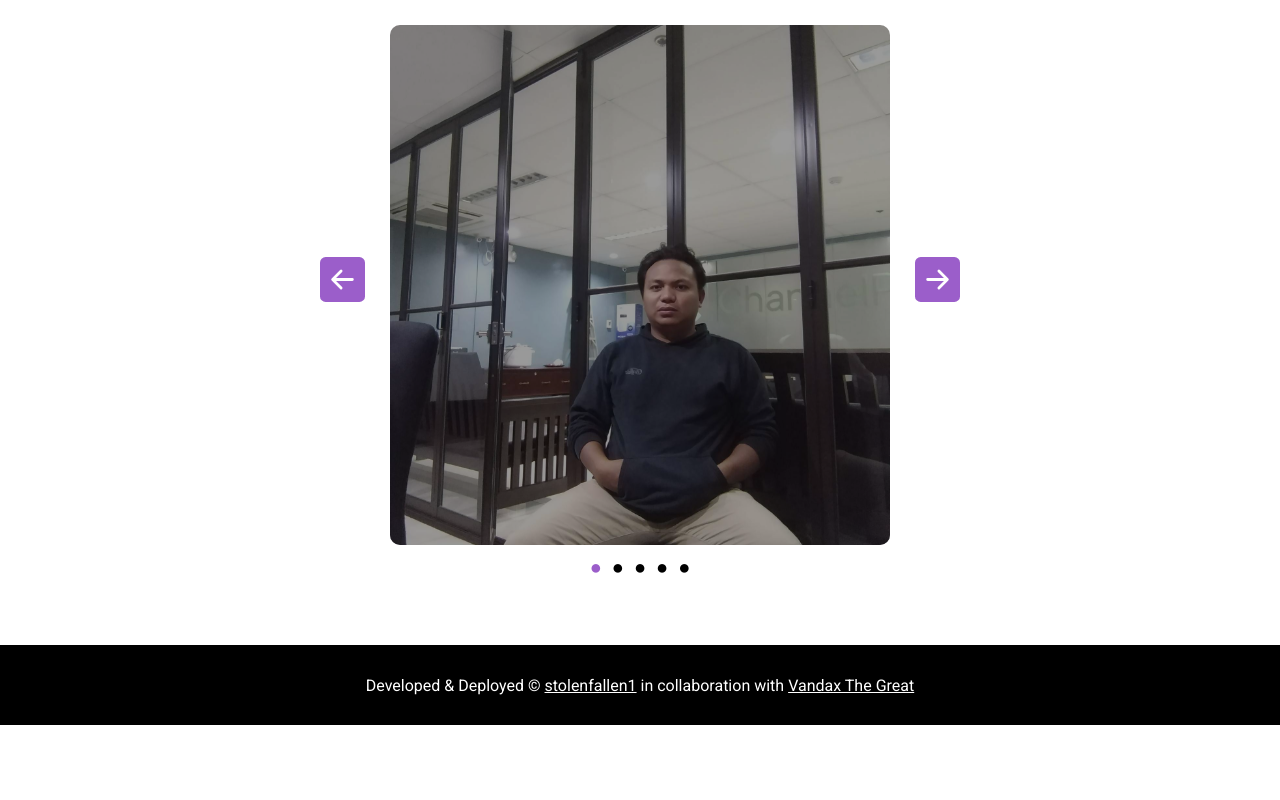
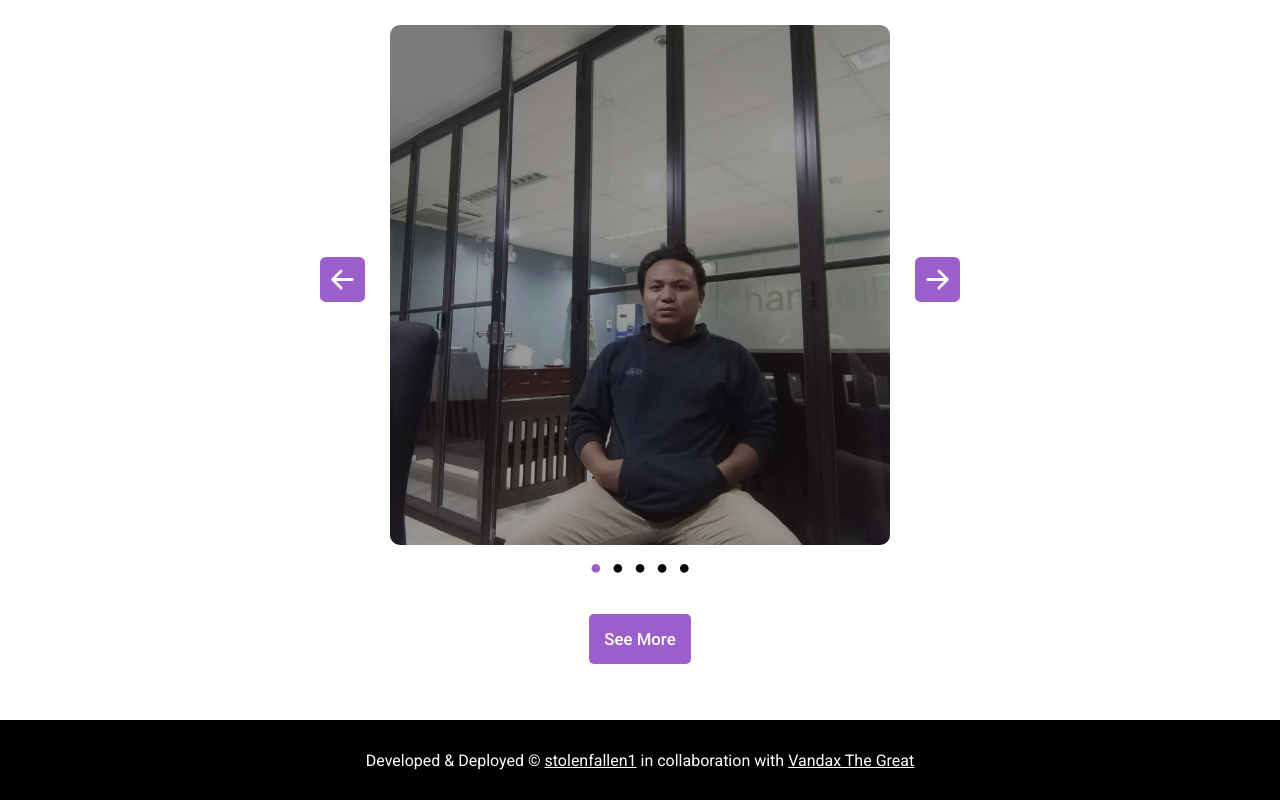
Before and after one commit to stolenfallen1/React_BlogV1_Static, a React (Vite) app: page / in a window 1280 px wide. Shown: the part 2357-3157 px from the top of the page. Before the commit the page ends 3082 px from the top, so only its background shows below. Built offline with nearby package versions, Linux system fonts and the light colour scheme.

Commit message:
minor changes & see more button

```diff
--- a/src/components/About.jsx
+++ b/src/components/About.jsx
@@ -11,7 +11,7 @@ const About = ({ isDarkMode }) => {
                     repellendus id autem non enim, dicta labore quidem est mollitia optio magni dolores!</p>
             </div>
             <div className="about-img">
-                <img src={aboutImg} className="about-image" />
+                <img src={aboutImg} className="about-image" style={{ borderRadius: "10px" }} />
             </div>
         </div>
     )
--- a/src/components/Challenges.jsx
+++ b/src/components/Challenges.jsx
@@ -11,7 +11,7 @@ const Challenges = ({ isDarkMode }) => {
                     repellendus id autem non enim, dicta labore quidem est mollitia optio magni dolores!</p>
             </div>
             <div className="challenges-img">
-                <img src={challengesImg} className="challenges-image" />
+                <img src={challengesImg} className="challenges-image" style={{ borderRadius: "10px" }} />
             </div>
         </div>
     )
--- a/src/components/Slider.jsx
+++ b/src/components/Slider.jsx
@@ -50,6 +50,9 @@ const Slider = ({ slides, isDarkMode }) => {
             </div>
           ))}
         </div>
+        <div className="button-container">
+          <button className="slider-button">See More</button>
+        </div>
       </div>
     </Fragment>
   );
--- a/src/styles/About.css
+++ b/src/styles/About.css
@@ -36,7 +36,6 @@
 .about-image {
   max-width: 100%;
   max-height: 600px;
-  border-radius: 10px;
 }
 
 /* DARK MODE */
--- a/src/styles/Challenges.css
+++ b/src/styles/Challenges.css
@@ -36,7 +36,6 @@
 .challenges-image {
   max-width: 100%;
   max-height: 600px;
-  border-radius: 10px;
 }
 
 .dark-mode .challenges-text h1 {
@@ -87,6 +86,7 @@
     height: 50%;
     margin-bottom: 25px;
   }
+
 }
 
 /* 600 screen size */
--- a/src/styles/Footer.css
+++ b/src/styles/Footer.css
@@ -1,5 +1,5 @@
 .footer {
-  margin-top: 100px;
+  margin-top: 175px;
   background-color: #000;
   height: 10vh;
   display: flex;
--- a/src/styles/Nav.css
+++ b/src/styles/Nav.css
@@ -103,7 +103,10 @@
   }
 
   .toggle {
-    display: none;
+    position: absolute;
+    right: 0;
+    font-size: 10px;
   }
 
+
 }
--- a/src/styles/Slider.css
+++ b/src/styles/Slider.css
@@ -61,6 +61,7 @@
 .dot-container {
   display: flex;
   justify-content: center;
+  align-items: center;
 }
 
 .dot-styles {
@@ -87,6 +88,22 @@
   transition: opacity 0.55s ease;
 }
 
+.button-container {
+  text-align: center;
+  padding-top: 25px;
+}
+
+.slider-button {
+  padding: 15px;
+  font-size: 1.05rem;
+  font-weight: 500;
+  color: #fff;
+  background-color: #9b5eca;
+  border: none;
+  border-radius: 5px;
+  cursor: pointer;
+}
+
 .slides:hover .image-overlay {
   opacity: 1;
 }
@@ -109,6 +126,10 @@
 
 .dark-mode .active-dot {
   color: #c899ec;
+}
+
+.dark-mode .slider-button {
+  background-color: #c899ec;
 }
 
 /* 1080 screen size */
@@ -181,6 +202,15 @@
     font-size: 13.5px;
   }
 
+  .button-container {
+    padding-top: 30px;
+  }
+
+  .slider-button {
+    padding: 13px;
+    font-size: 0.9rem;
+  }
+
 }
 
 /* 566 screen size */
```
